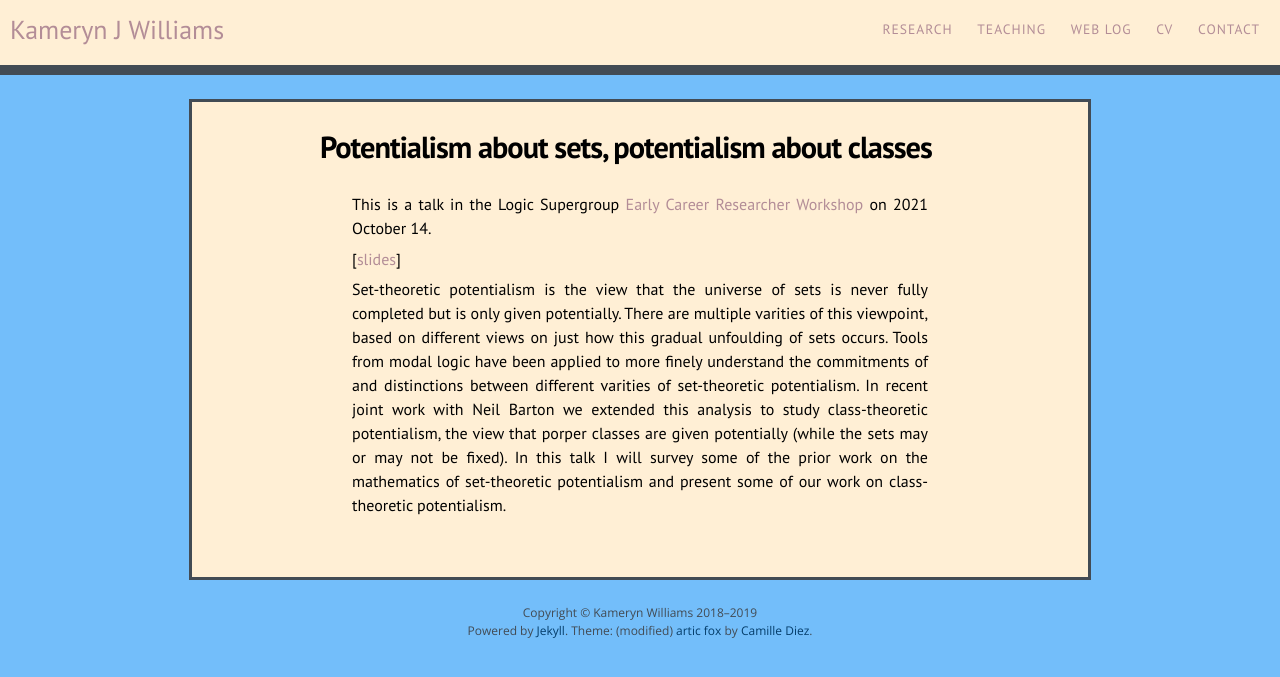
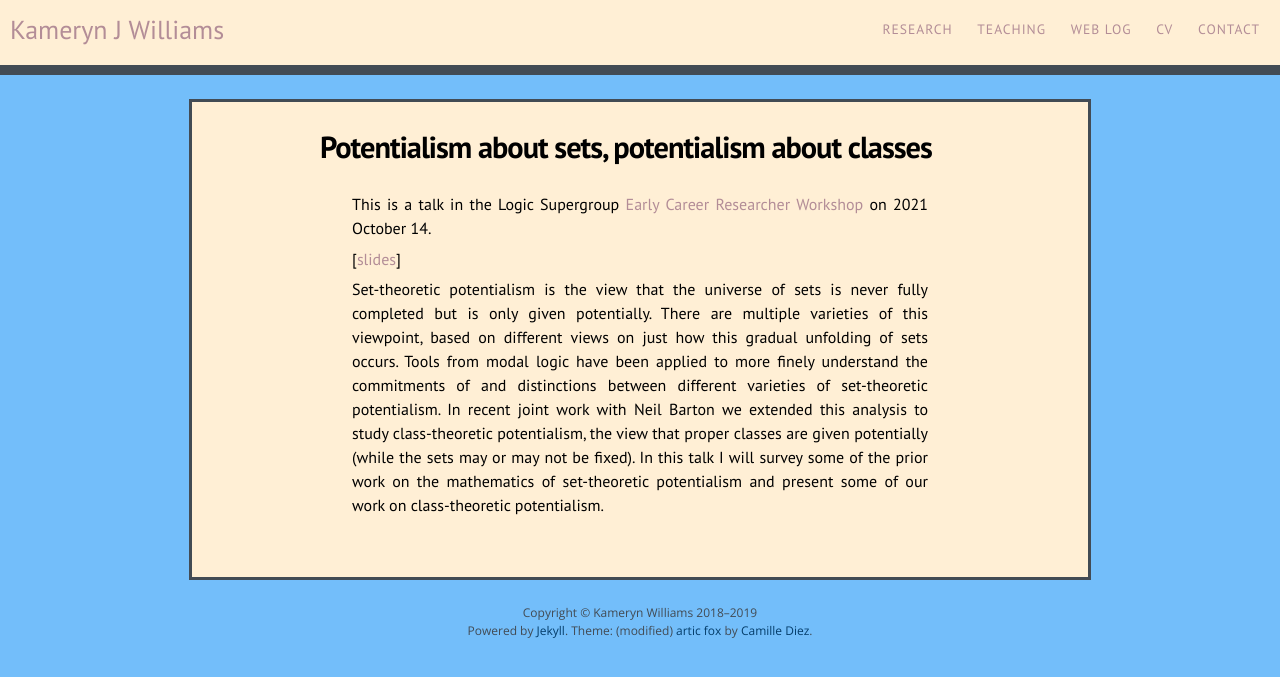
Before and after one commit to kamerynjw/kamerynjw.github.io, a Jekyll site: the page built from research/talks/2021-oct-ecw.md, in a window 1280 px wide. Shown: the top 677 px of the page. Built offline with Jekyll 4.4.1, drawn with Linux system fonts in a browser that asks for light colours; nearby versions of some CDN libraries.

Commit message:
typos fixed :(

```diff
--- a/research/talks/2021-oct-ecw.md
+++ b/research/talks/2021-oct-ecw.md
@@ -9,4 +9,4 @@ This is a  talk in the Logic Supergroup [Early Career Researcher Workshop](https
 
 [[slides]({{ page.url }}pot.pdf)]
 
-Set-theoretic potentialism is the view that the universe of sets is never fully completed but is only given potentially. There are multiple varities of this viewpoint, based on different views on just how this gradual unfoulding of sets occurs. Tools from modal logic have been applied to more finely understand the commitments of and distinctions between different varities of set-theoretic potentialism. In recent joint work with Neil Barton we extended this analysis to study class-theoretic potentialism, the view that porper classes are given potentially (while the sets may or may not be fixed). In this talk I will survey some of the prior work on the mathematics of set-theoretic potentialism and present some of our work on class-theoretic potentialism.
+Set-theoretic potentialism is the view that the universe of sets is never fully completed but is only given potentially. There are multiple varieties of this viewpoint, based on different views on just how this gradual unfolding of sets occurs. Tools from modal logic have been applied to more finely understand the commitments of and distinctions between different varieties of set-theoretic potentialism. In recent joint work with Neil Barton we extended this analysis to study class-theoretic potentialism, the view that proper classes are given potentially (while the sets may or may not be fixed). In this talk I will survey some of the prior work on the mathematics of set-theoretic potentialism and present some of our work on class-theoretic potentialism.
```
